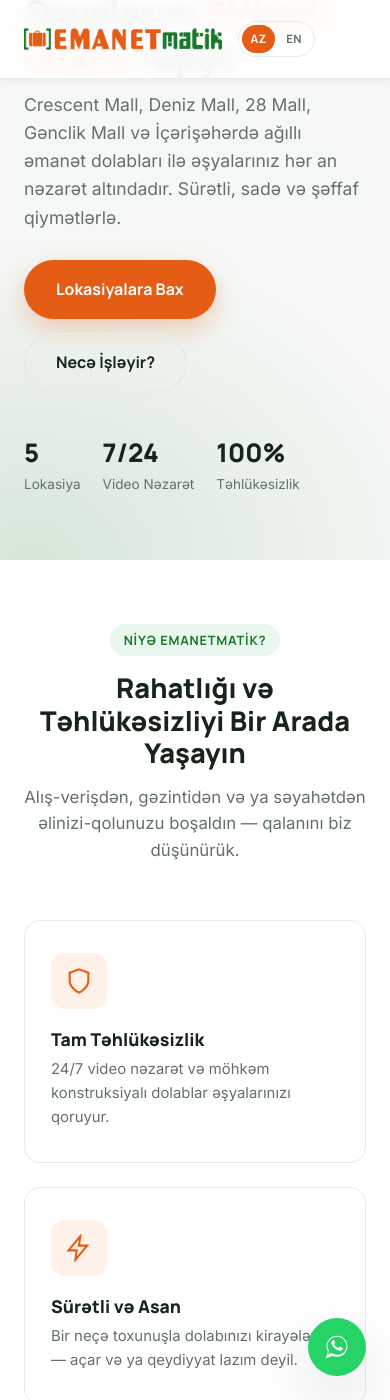
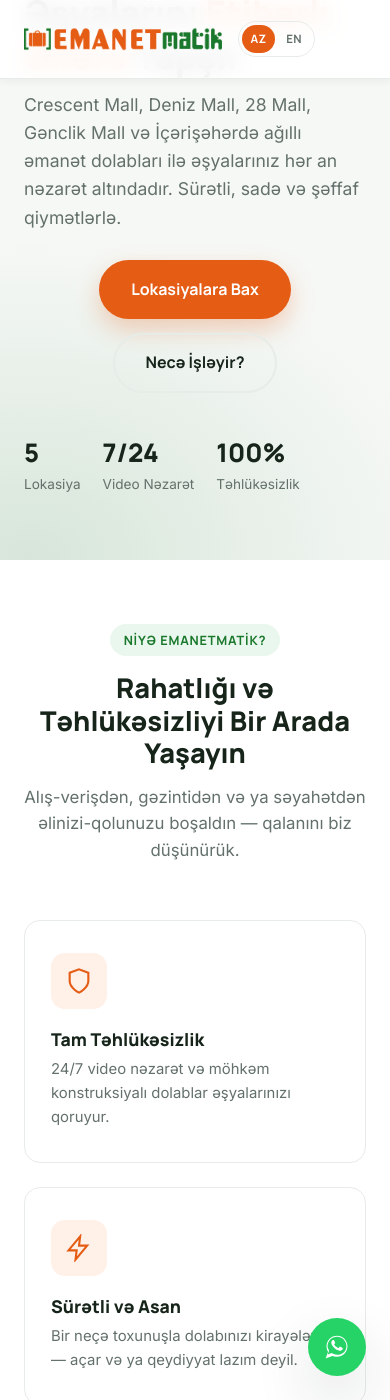
Before and after one commit to enderkus/emanetmatik.az, a Jekyll site: the page built from index.html, in a window 390 px wide and 1400 px high, scrolled down 487 px. Built offline with Jekyll 4.4.1, drawn with Linux system fonts in a browser that asks for light colours.

Commit message:
Center hero and CTA button rows on mobile
.hero-actions and .cta-actions are flex containers, so the existing
text-align:center on .cta-inner had no effect on button positioning
(text-align doesn't affect flex item alignment). Added explicit
justify-content:center for both on mobile. Verified at 393px width
(iPhone 16) by injecting the exact markup/classes into a constrained
test container.

```diff
--- a/assets/css/style.css
+++ b/assets/css/style.css
@@ -931,6 +931,8 @@
   .location-grid { grid-template-columns: 1fr; }
   .footer-top { grid-template-columns: 1fr; gap: 32px; }
   .cta-inner { flex-direction: column; text-align: center; }
+  .cta-actions { justify-content: center; }
+  .hero-actions { justify-content: center; }
   .hero-photo-frame { max-width: 320px; }
   .price-calculator { padding: 26px 22px; }
   .calc-row { flex-direction: column; gap: 14px; }
```
